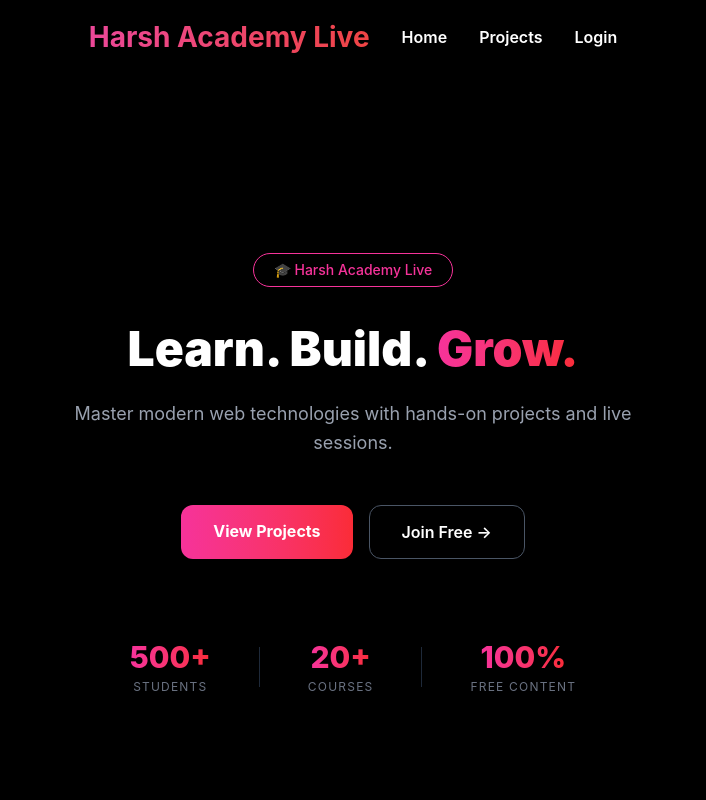
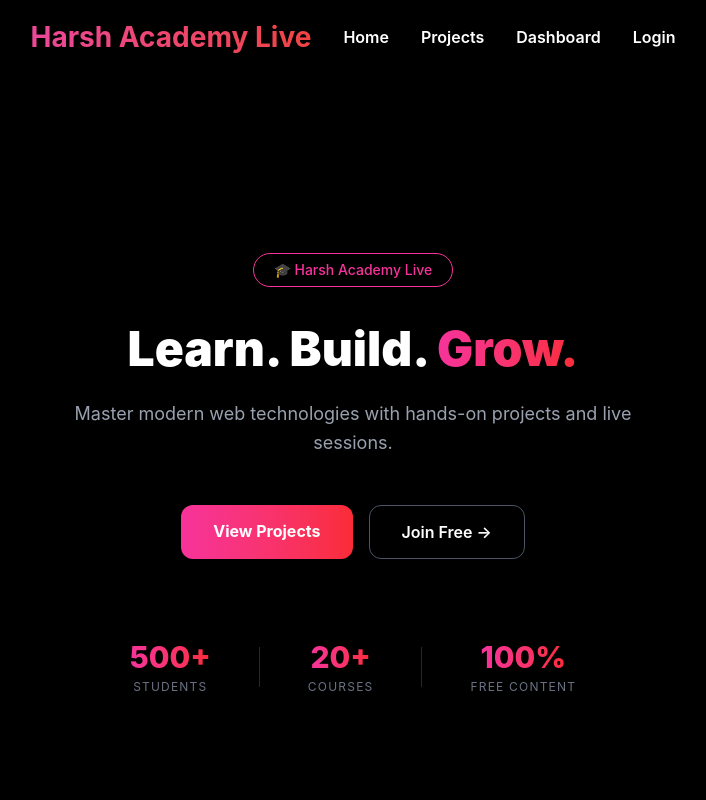
Before and after one commit to harsh-suman5/testing_website, a React (Vite) app: page / in a window 1280 px wide. Shown: the top 800 px of the page, without its empty margins (287-993 px from the left). Built offline with nearby package versions, Linux system fonts and the light colour scheme; no server answers.

Commit message:
dashboarded added to nav bar

```diff
--- a/src/components/navbar.jsx
+++ b/src/components/navbar.jsx
@@ -39,12 +39,14 @@ const Navbar = () => {
             <span className={`hamburger-line ${isMenuOpen ? 'open' : ''}`}></span>
             <span className={`hamburger-line ${isMenuOpen ? 'open' : ''}`}></span>
             <span className={`hamburger-line ${isMenuOpen ? 'open' : ''}`}></span>
+            <span className={`hamburger-line ${isMenuOpen ? 'open' : ''}`}></span>
           </button>
 
           {/* Desktop Navigation */}
           <ul className='navlist'>
             <li><a href="/">Home</a></li>
             <li><a href="/projects">Projects</a></li>
+            <li><a href="/dash_home">Dashboard</a></li>
 
             {/* Show Logout if logged in, else show Login */}
             {isLoggedIn ? (
```
